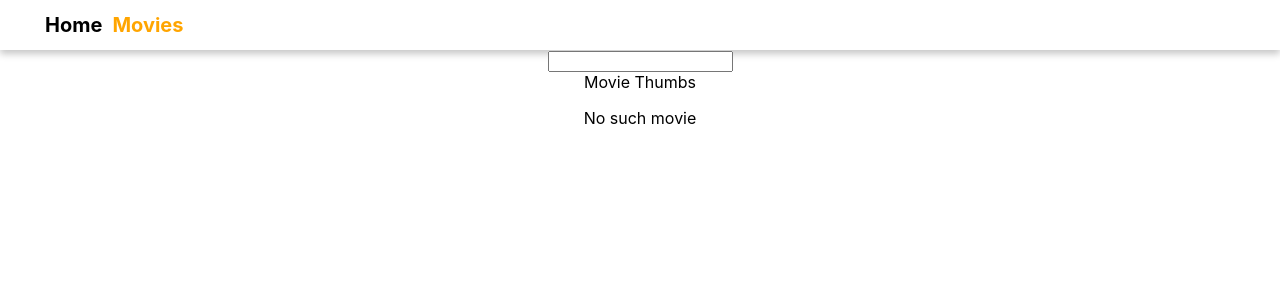
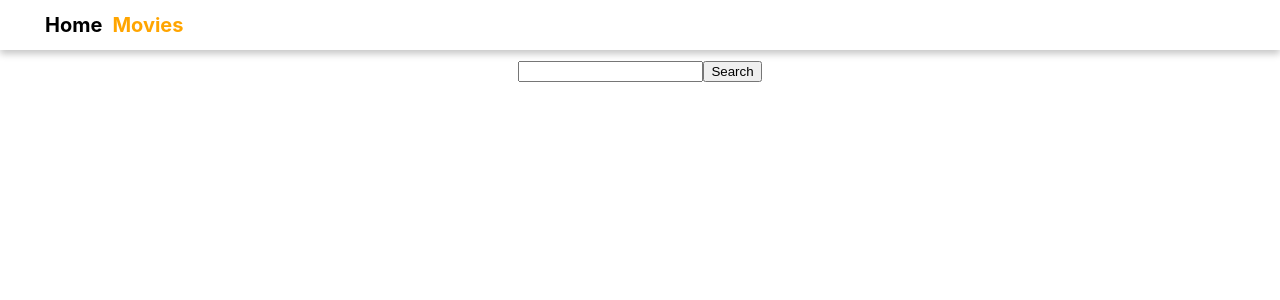
Before and after one commit to sergii-yastremskyi/goit-react-hw-05-movies, a React (Create React App) app: page /goit-react-hw-05-movies/movies in a window 1280 px wide. Shown: the top 300 px of the page. Built offline with nearby package versions, Linux system fonts and the light colour scheme.

Commit message:
adding details

```diff
--- a/src/components/Searchbar/Searchbar.jsx
+++ b/src/components/Searchbar/Searchbar.jsx
@@ -13,15 +13,7 @@ export default function Searchbar({ submitHandler }) {
     e.preventDefault();
     setState(value);
   };
-  //   const handleFetch = () => {
-  //     fetch(
-  //       `https://api.themoviedb.org/3/search/movie?api_key=${apiKey}&language=en-US&query=${state}&page=1&include_adult=false`
-  //     )
-  //       .then(response => response.json())
-  //       .then(data => {
-  //         setMoviesSearch(data.results);
-  //       });
-  //   };
+
   useEffect(() => {
     const query = searchParams.get('query');
     if (query) {
@@ -38,7 +30,7 @@ export default function Searchbar({ submitHandler }) {
 
   return (
     <div>
-      <form onSubmit={handleSubmit}>
+      <form className={css.searchForm} onSubmit={handleSubmit}>
         <input
           type="text"
           name="search"
@@ -46,6 +38,7 @@ export default function Searchbar({ submitHandler }) {
           onChange={onSearch}
           id="search"
         />
+        <button type="submit">Search</button>
       </form>
     </div>
   );
--- a/src/components/Searchbar/searchbar.module.css
+++ b/src/components/Searchbar/searchbar.module.css
@@ -0,0 +1,3 @@
+.searchForm {
+  margin: 10px;
+}
--- a/src/pages/MovieThumbs/MoviesThumbs.jsx
+++ b/src/pages/MovieThumbs/MoviesThumbs.jsx
@@ -9,8 +9,7 @@ export default function MovieThumbs({ moviesSearch }) {
   });
   return (
     <div className={css.thumbsContainer}>
-      Movie Thumbs
-      {moviesSearch.length > 0 ? (
+      {moviesSearch.length > 0 && (
         <ul className={css.thumbsList}>
           {moviesSearch.map(({ poster_path, title, id }) => (
             <li className={css.thumbListItem} key={id}>
@@ -26,8 +25,6 @@ export default function MovieThumbs({ moviesSearch }) {
             </li>
           ))}
         </ul>
-      ) : (
-        <p>No such movie</p>
       )}
     </div>
   );
--- a/src/pages/Reviews/Reviews.jsx
+++ b/src/pages/Reviews/Reviews.jsx
@@ -23,6 +23,7 @@ export default function Reviews() {
     <div className={css.reviews}>
       <h3 className={css.reviewsTitle}>Reviews</h3>
       <div>
+        {reviews.length > 0 ? (
           <ul className={css.reviewsList}>
             {reviews.map(rev => (
               <li className={css.reviewsListItem} key={rev.id}>
@@ -31,6 +32,9 @@ export default function Reviews() {
               </li>
             ))}
           </ul>
+        ) : (
+          <p>No reviews for this movie</p>
+        )}
       </div>
     </div>
   );
```
Lines whose indentation alone changed are shown as unchanged.
